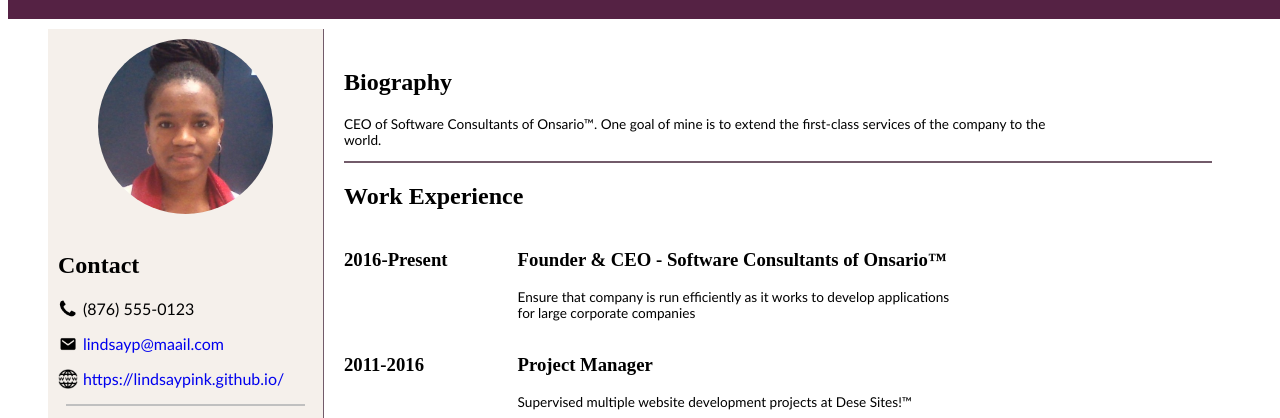
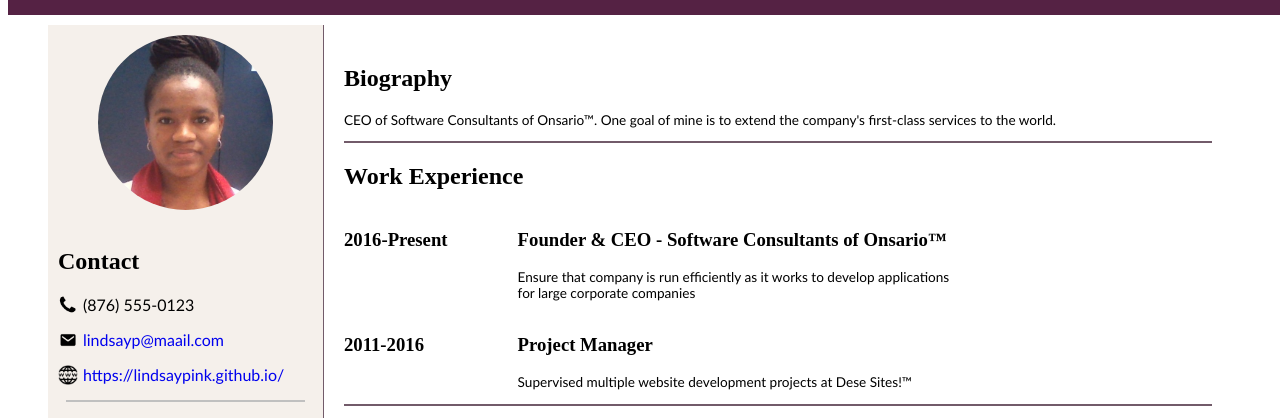
Before and after one commit to LindsayPink/LindsayPink.github.io, a plain HTML site: page index.html in a window 1280 px wide. Shown: the part 192-610 px from the top of the page. Drawn offline with Linux system fonts and the light colour scheme.

Commit message:
biography change

```diff
--- a/index.html
+++ b/index.html
@@ -40,7 +40,7 @@
         <div id="details"> <!--Captures details of resume-->
             <h2 class="exclude">Biography</h2>
             <p class="exclude">CEO of Software Consultants of Onsario&trade;.
-                One goal of mine is to extend the first-class services of the company to the world.</p>
+                One goal of mine is to extend the company's first-class services to the world.</p>
 
             <div class=delimiter></div>
 
```
